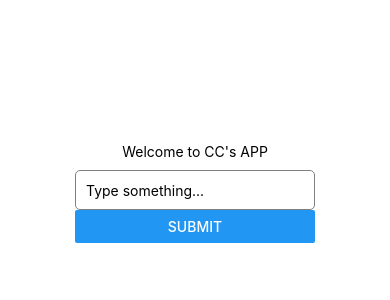
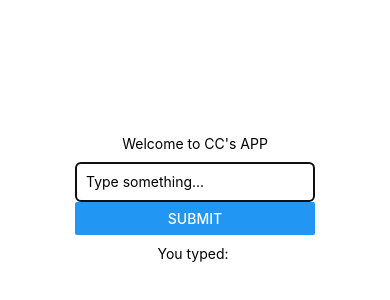
Before and after one commit to UCC1222/CS5520, a React Native app: screen / in a window 390 px wide. Shown: the part 224-524 px from the top of the page. Built offline with nearby package versions, Linux system fonts and the light colour scheme.

Commit message:
Add input handling functionality to App component and store input in a state valuable to update the input

```diff
--- a/App.tsx
+++ b/App.tsx
@@ -1,16 +1,25 @@
+import React, { useState } from 'react';
 import { StatusBar } from 'expo-status-bar';
-import { StyleSheet, View } from 'react-native';
+import { StyleSheet, View, Text } from 'react-native';
 import Header from './components/Header';
 import Input from './components/Input';
 
 export default function App() {
   const appName = "CC's APP";
+  const [text, setText] = useState(''); // State to store the input data
+
+  // Callback function to handle the input text
+  function handleInputData(input: string): void {
+    setText(input); // Update the state with the received input
+  }
 
   return (
     <View style={styles.container}>
       <Header appName={appName} />
-      <Input /> {/* Render the Input component */}
-      {/* <Text>You typed: {text}</Text> */} {/* Commented out as per instructions */}
+      {/* Pass props to Input */}
+      <Input textInputFocus={true} inputHandler={handleInputData} />
+      {/* Uncomment Text to display the input */}
+      <Text>You typed: {text}</Text>
       <StatusBar style="auto" />
     </View>
   );
--- a/components/Input.tsx
+++ b/components/Input.tsx
@@ -1,8 +1,20 @@
 import React, { useState } from 'react';
 import { Button, StyleSheet, TextInput, View } from 'react-native';
 
-export default function Input() {
+// Define the props interface
+interface InputProps {
+  textInputFocus: boolean; // Boolean to control focus
+  inputHandler: (text: string) => void; // Callback to handle input text
+}
+
+export default function Input({ textInputFocus, inputHandler }: InputProps) {
   const [inputText, setInputText] = useState(''); // State for TextInput
+
+  // Function to handle the Submit button press
+  const handleSubmit = () => {
+    inputHandler(inputText); // Call the callback function with input text
+    setInputText(''); // Clear the input field
+  };
 
   return (
     <View style={styles.container}>
@@ -10,9 +22,10 @@ export default function Input() {
         style={styles.input}
         placeholder="Type something..."
         value={inputText} // Controlled by state
-        onChangeText={(text) => setInputText(text)} // Updates state
+        onChangeText={(text) => setInputText(text)} // Update state on input change
+        autoFocus={textInputFocus} // Set focus if textInputFocus is true
       />
-      <Button title="Submit" onPress={() => console.log(inputText)} />
+      <Button title="Submit" onPress={handleSubmit} />
     </View>
   );
 }
```
